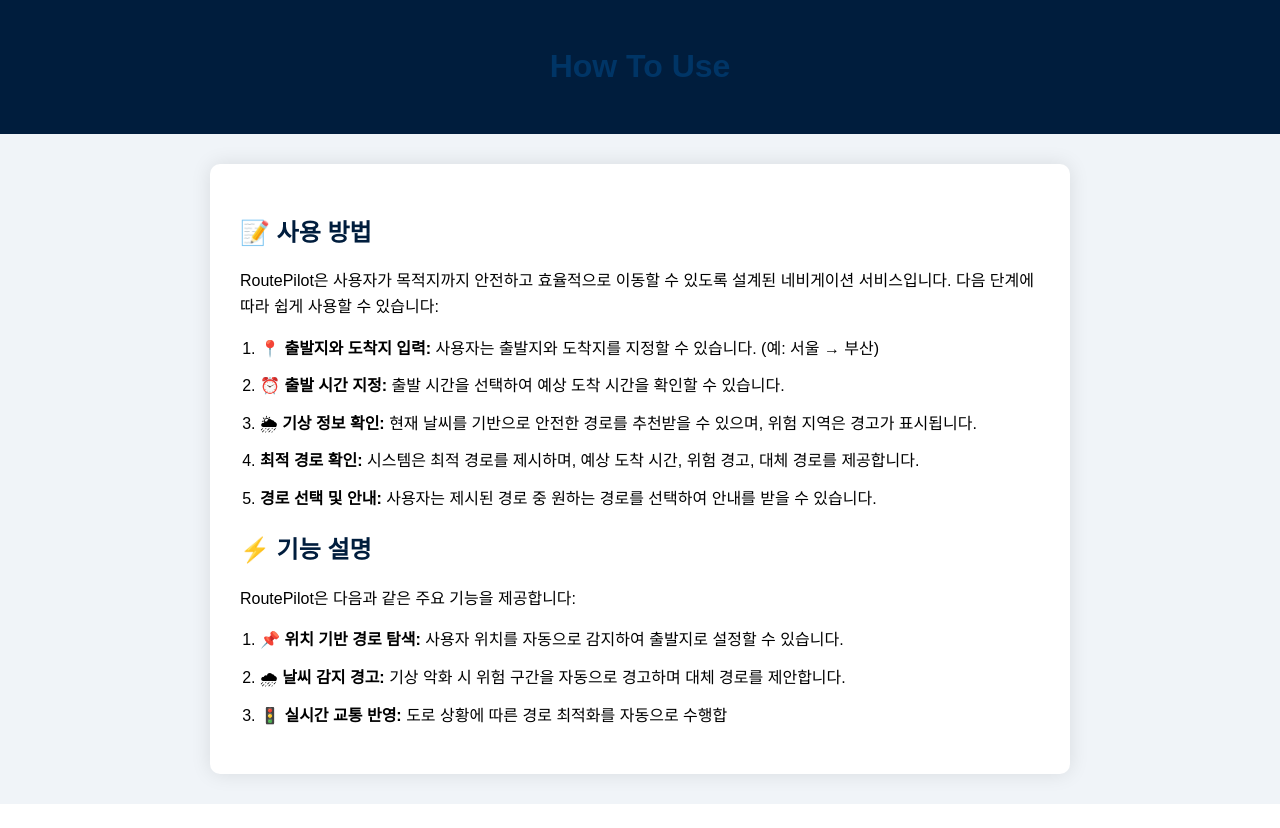
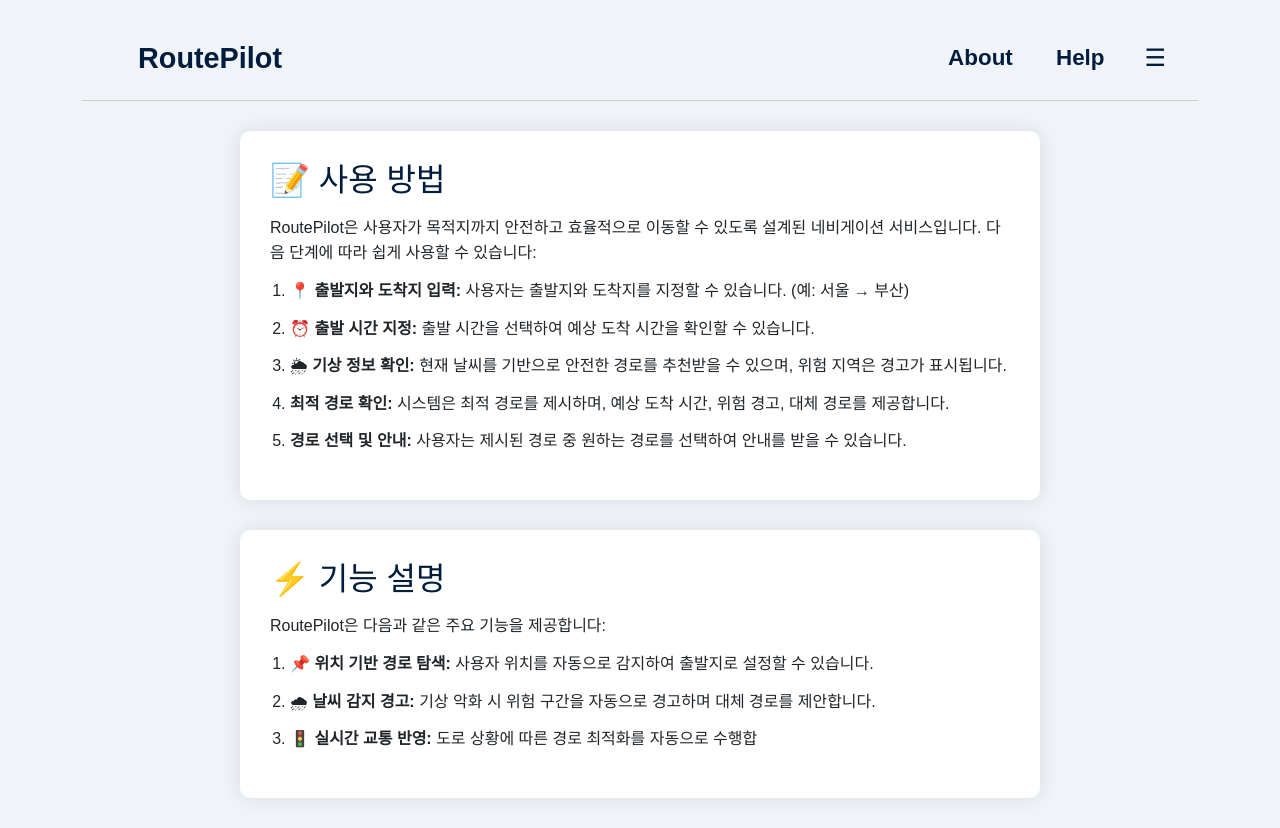
Before and after one commit to PJY00/LLPC_RoutePilot, a Flask app: page /help in a window 1280 px wide; the page is wider, and only the part inside the window is pictured. Before the commit the page ends 804 px from the top of that part, so only its background shows below. Run offline with Flask 3, Linux system fonts and the light colour scheme.

Commit message:
FIX help page html
Deleted css and add bootstrap, nav, class

```diff
--- a/RoutePilot/templates/HowToUse.html
+++ b/RoutePilot/templates/HowToUse.html
@@ -3,60 +3,27 @@
   <head>
     <meta charset="UTF-8" />
     <meta name="viewport" content="width=device-width, initial-scale=1.0" />
+    <link
+      href="https://cdn.jsdelivr.net/npm/bootstrap@5.3.3/dist/css/bootstrap.min.css"
+      rel="stylesheet"
+    />
+    <link
+      rel="stylesheet"
+      href="{{ url_for('static', filename='CSS/howtouse.css') }}"
+    />
     <meta name="description" content="RoutePilot 사용법" />
     <title>RoutePilot 사용법</title>
-    <style>
-      body {
-        font-family: Arial, sans-serif;
-        background-color: #f0f4f8;
-        margin: 0;
-        padding: 0;
-        line-height: 1.6;
-      }
-      header {
-        background-color: #001d3d;
-        color: #ffffff;
-        padding: 20px 0;
-        text-align: center;
-      }
-      section {
-        padding: 30px;
-        max-width: 800px;
-        margin: 30px auto;
-        background-color: #ffffff;
-        border-radius: 10px;
-        box-shadow: 0 0 20px rgba(0, 0, 0, 0.1);
-      }
-      h1 {
-        color: #003566;
-      }
-      h2 {
-        color: #001d3d;
-        margin-bottom: 15px;
-      }
-      p,
-      li {
-        margin-bottom: 12px;
-      }
-      ul {
-        list-style-type: decimal;
-        padding-left: 20px;
-      }
-    </style>
   </head>
-  <body>
-    <header>
-      <h1>How To Use</h1>
-    </header>
-
-    <section>
+  <body class="container mt-3">
+    {% include "nav.html" %}
+    <section class="how">
       <h2 id="howto">📝 사용 방법</h2>
       <p>
         RoutePilot은 사용자가 목적지까지 안전하고 효율적으로 이동할 수 있도록
         설계된 네비게이션 서비스입니다. 다음 단계에 따라 쉽게 사용할 수
         있습니다:
       </p>
-      <ul>
+      <ul class="list">
         <li>
           📍 <strong>출발지와 도착지 입력:</strong> 사용자는 출발지와 도착지를
           지정할 수 있습니다. (예: 서울 → 부산)
@@ -78,9 +45,11 @@
           경로를 선택하여 안내를 받을 수 있습니다.
         </li>
       </ul>
+    </section>
+    <section class="ex">
       <h2 id="explain">⚡ 기능 설명</h2>
       <p>RoutePilot은 다음과 같은 주요 기능을 제공합니다:</p>
-      <ul>
+      <ul class="list">
         <li>
           📌 <strong>위치 기반 경로 탐색:</strong> 사용자 위치를 자동으로
           감지하여 출발지로 설정할 수 있습니다.
```
